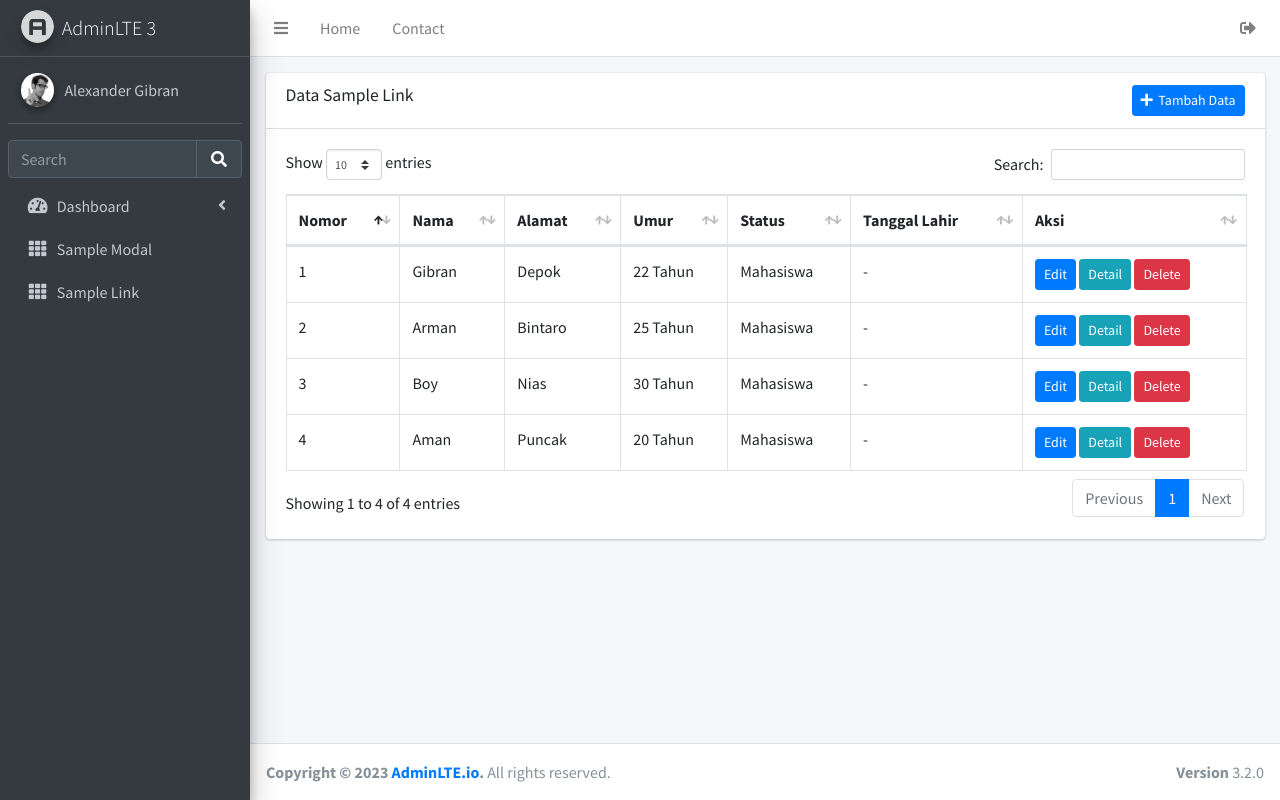
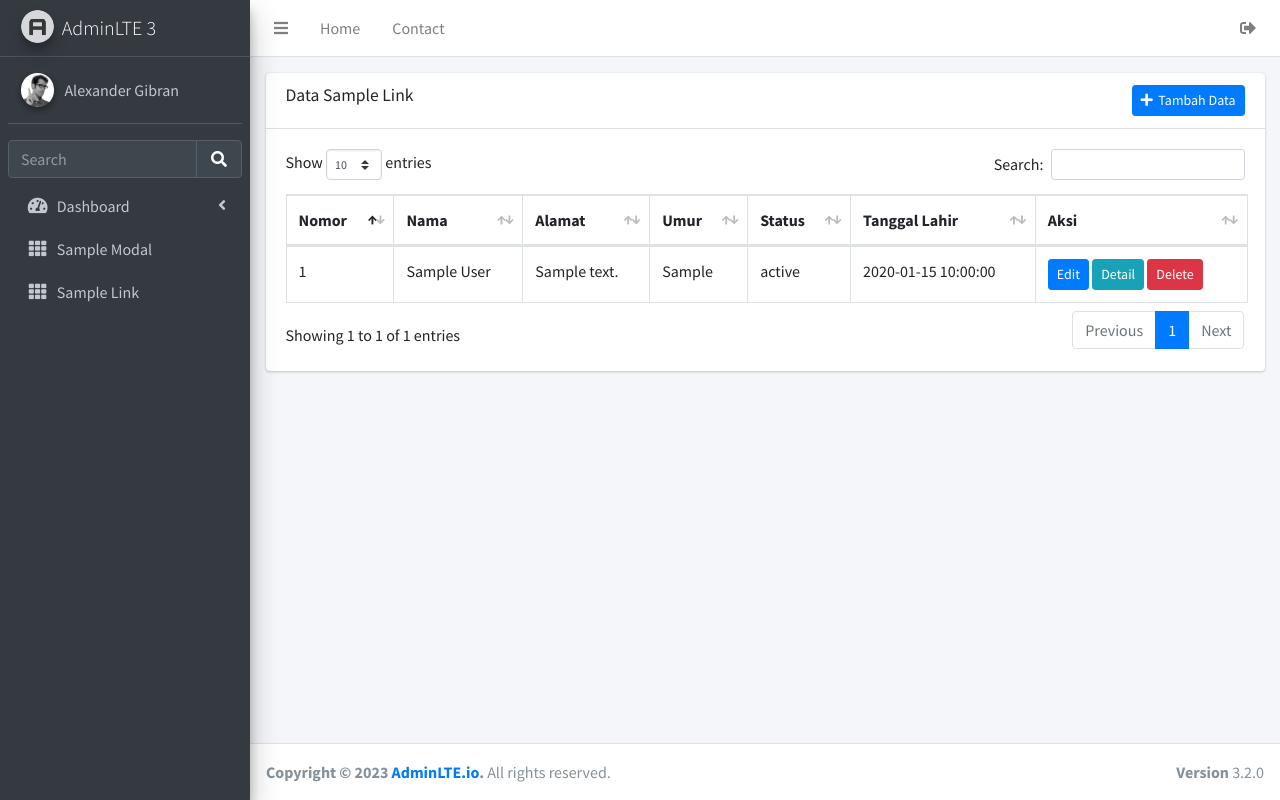
Before and after one commit to gocoding92/adminlte, a PHP site: page /pages/sample-link in a window 1280 px wide. Run offline with PHP 8.4, Linux system fonts and the light colour scheme; tables that the repository leaves empty or names only in its code hold one stand-in row (values such as "Sample post"); some libraries are stand-ins or nearby versions.

Commit message:
connect db and implementasi read data users

```diff
--- /dev/null
+++ b/config/koneksi/koneksi.php
@@ -0,0 +1,12 @@
+<?php
+
+$server = "localhost";
+$user = "root";
+$password = "";
+$nama_database = "sekolah";
+
+$db = mysqli_connect($server, $user, $password, $nama_database);
+
+if (!$db) {
+    die("Gagal terhubung dengan database". mysqli_connect_error());
+}
--- a/pages/sample-link/Index.php
+++ b/pages/sample-link/Index.php
@@ -1,3 +1,4 @@
+
 <!DOCTYPE html>
 <html>
 <head>
@@ -53,58 +54,32 @@
                   </tr>
                   </thead>
                   <tbody>
+
+                  <?php
+                  $no = 1;
+                  $sql = "SELECT * FROM tbl_users";
+                  $query = mysqli_query($db, $sql);
+
+                  while ($users = mysqli_fetch_array($query)) {
+                  ?>
+
                   <tr>
-                    <td>1</td>
-                    <td>Gibran</td>
-                    <td>Depok</td>
-                    <td>22 Tahun</td>
-                    <td>Mahasiswa</td>
-                    <td>-</td>
+                    <td> <?php echo $no++; ?> </td>
+                    <td> <?php echo $users['nama']; ?> </td>
+                    <td> <?php echo $users['alamat']; ?> </td>
+                    <td> <?php echo $users['umur']; ?></td>
+                    <td> <?php echo $users['status']; ?></td>
+                    <td> <?php echo $users['tgl_lahir']; ?></td>
                   <td>
+
                   <a href="edit.php" class ="btn btn-sm btn-primary">Edit</a>
                   <a href="detail.php" class ="btn btn-sm btn-info">Detail</a>
                   <botton class ="btn btn-sm btn-danger">Delete</botton>
                   </td>
                   </tr>
-                  <tr>
-                    <td>2</td>
-                    <td>Arman</td>
-                    <td>Bintaro</td>
-                    <td>25 Tahun</td>
-                    <td>Mahasiswa</td>
-                    <td>-</td>
-                  <td>
-                  <a href="edit.php" class ="btn btn-sm btn-primary">Edit</a>
-                  <a href="detail.php" class ="btn btn-sm btn-info">Detail</a>
-                  <botton class ="btn btn-sm btn-danger">Delete</botton>
-                  </td>
-                  </tr>
-                  <tr>
-                    <td>3</td>
-                    <td>Boy</td>
-                    <td>Nias</td>
-                    <td>30 Tahun</td>
-                    <td>Mahasiswa</td>
-                    <td>-</td>
-                  <td>
-                  <a href="edit.php" class ="btn btn-sm btn-primary">Edit</a>
-                  <a href="detail.php" class ="btn btn-sm btn-info">Detail</a>
-                  <botton class ="btn btn-sm btn-danger">Delete</botton>
-                  </td>
-                  </tr>
-                  <tr>
-                    <td>4</td>
-                    <td>Aman</td>
-                    <td>Puncak</td>
-                    <td>20 Tahun</td>
-                    <td>Mahasiswa</td>
-                    <td>-</td>
-                  <td>
-                  <a href="edit.php" class ="btn btn-sm btn-primary">Edit</a>
-                  <a href="detail.php" class ="btn btn-sm btn-info">Detail</a>
-                  <botton class ="btn btn-sm btn-danger">Delete</botton>
-                  </td>
-                  </tr>
+
+                  <?php } ?>
+
                 </table>
               </div>
               <!-- /.card-body -->
--- a/pages/templates/link-rel.php
+++ b/pages/templates/link-rel.php
@@ -1,3 +1,6 @@
+<!-- Connect database -->
+<?php include('../../config/koneksi/koneksi.php') ?>
+
 <!-- Google Font: Source Sans Pro -->
 <link rel="stylesheet" href="https://fonts.googleapis.com/css?family=Source+Sans+Pro:300,400,400i,700&display=fallback">
 
```
Also changed, not shown: build/config/koneksi.php (deleted).
